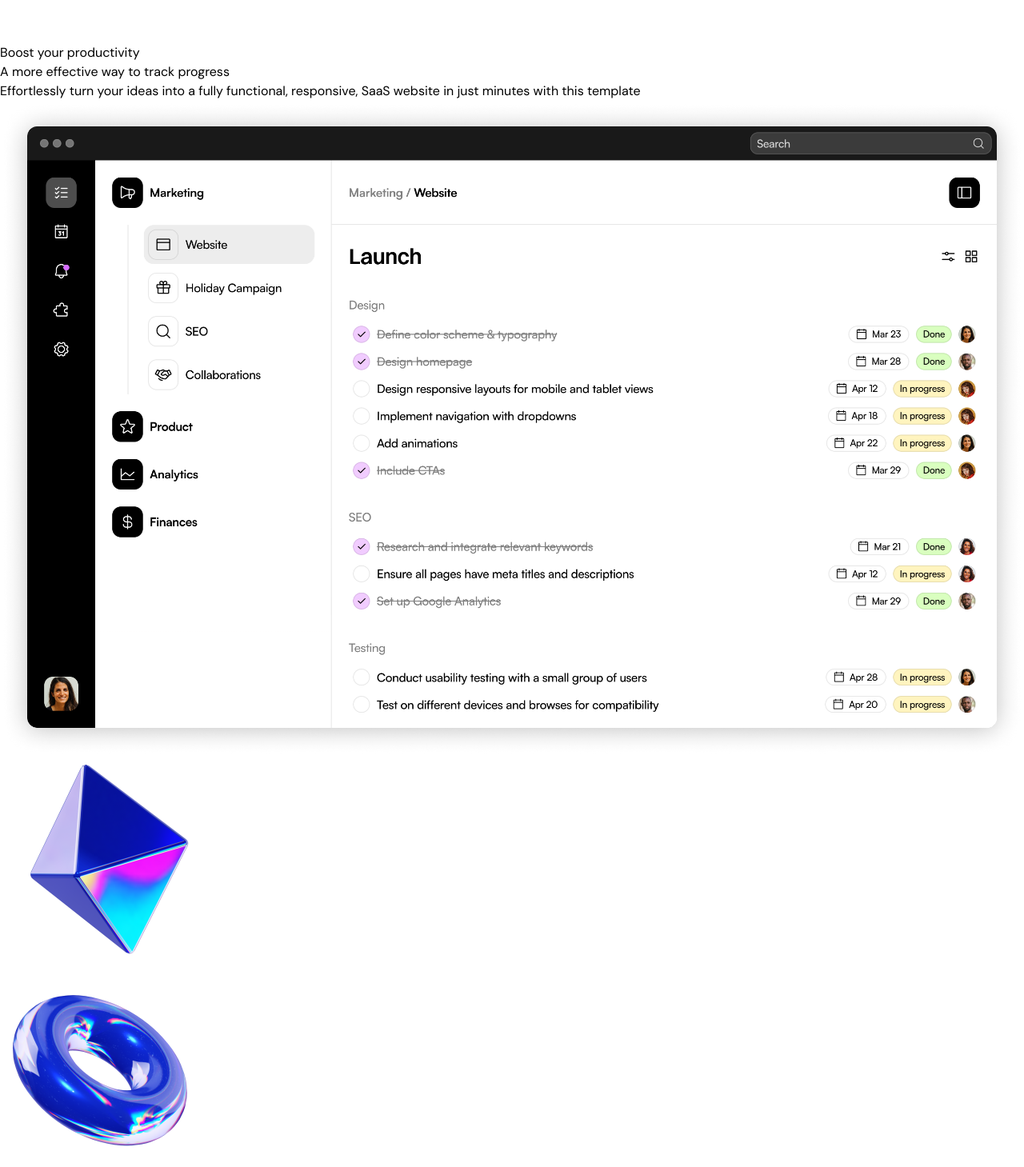
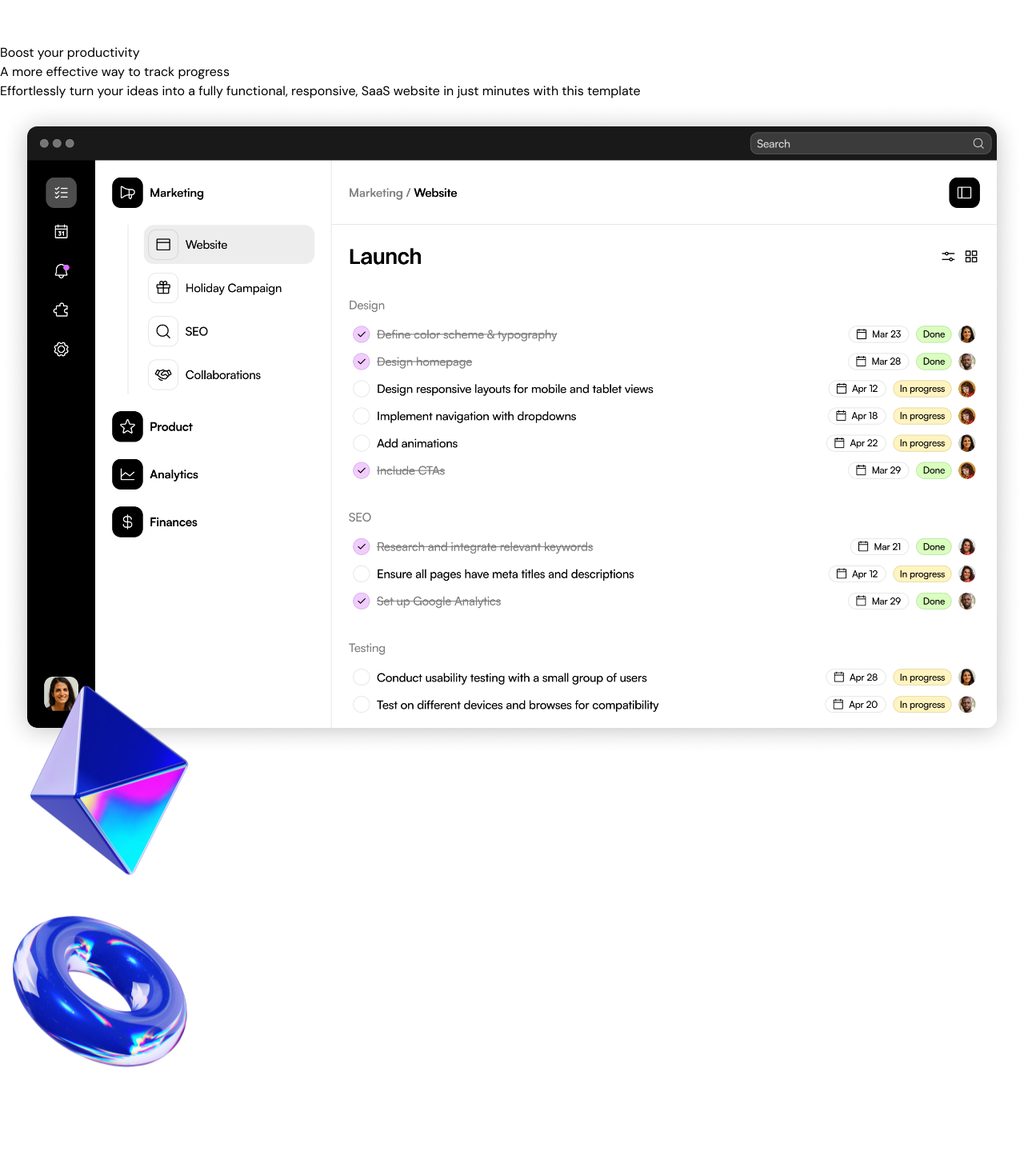
Before and after one commit to MorhafGhziel/SaaS-nextjs-project, a Next.js app: page / in a window 1280 px wide. Shown: the part 5300-6759 px from the top of the page at 80% size. Built offline with nearby package versions, Linux system fonts and the light colour scheme.

Commit message:
added scroll animation

```diff
--- a/src/sections/ProductShowcase.tsx
+++ b/src/sections/ProductShowcase.tsx
@@ -1,11 +1,21 @@
+"use client";
+
 import ProductImage from '@/assets/product-image.png'
 import PyramidImage from "@/assets/pyramid.png"
 import TubeImage from '@/assets/tube.png'
 import Image from 'next/image';
+import { motion, useScroll, useTransform } from 'framer-motion';
+import { useRef } from 'react';
 
-export const ProductShowcase = () => {
+  export const ProductShowcase = () => {
+  const sectionRef = useRef(null)
+  const { scrollYProgress } =  useScroll({
+    target: sectionRef,
+    offset: ['start end', 'end start']
+  })
+  const translateY = useTransform(scrollYProgress, [0,1], [150, -150])
   return (
-        <section className='py-24 bg-gradient-to-b from-[#FFFFFF] to-[#D2DCFF] overflow-x-clip'>
+        <section ref={sectionRef} className='py-24 bg-gradient-to-b from-[#FFFFFF] to-[#D2DCFF] overflow-x-clip'>
       <div className="container ">
         <div className='section-heading'>
             <div className='flex justify-center'>
@@ -21,9 +31,30 @@
             </p>
           </div>
           <div className='relative'>
-          <Image src={ProductImage} alt='Product Image' className='mt-10' />
-          <Image src={PyramidImage} alt='Pyramid Image' className='absolute hidden md:block -right-36 -top-32' height={262} width={262} />
-          <Image src={TubeImage} alt='Tube Image' className='absolute hidden md:block bottom-24 -left-36' height={248} />
+          <motion.img src={ProductImage.src}
+            alt='Product Image'
+            className='mt-10'
+            />
+          <motion.img
+          src={PyramidImage.src}
+          alt='Pyramid Image'
+          className='absolute hidden md:block -right-36 -top-32'
+          height={262}
+          width={262}
+          style={{
+            translateY,
+          }}
+          />
+          <motion.img
+          src={TubeImage.src}
+          alt='Tube Image'
+          className='absolute hidden md:block bottom-24 -left-36'
+          height={248}
+          width={248}
+          style={{
+            translateY,
+          }}
+          />
           </div>
       </div>
     </section>
```
